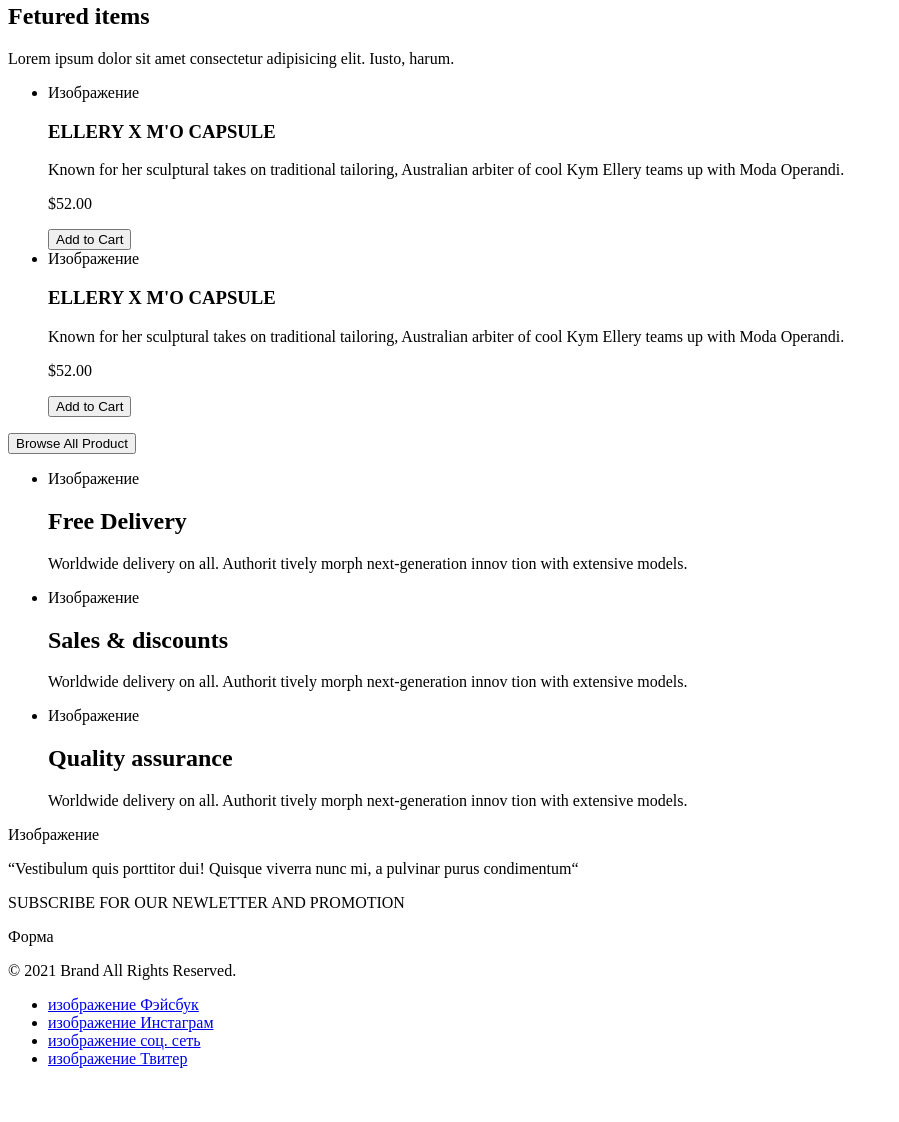
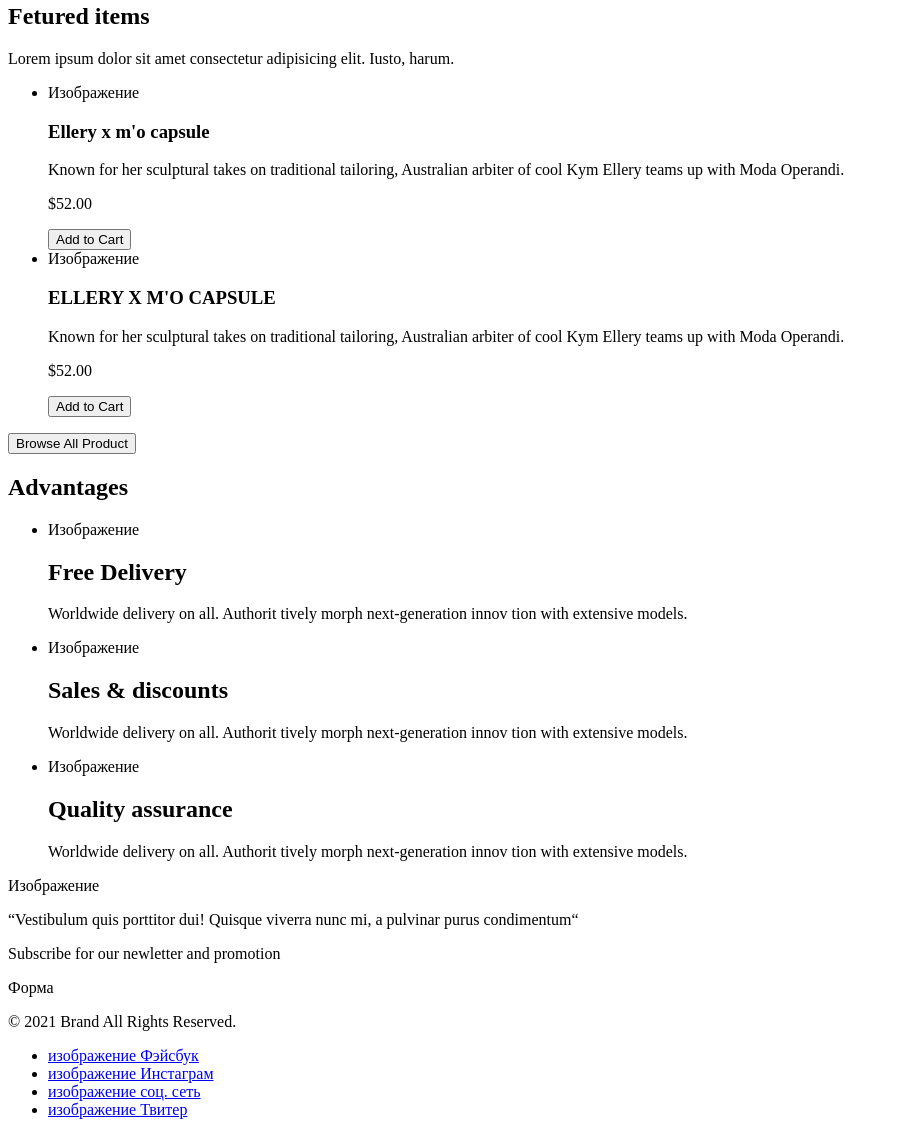
Before and after one commit to A-Alexander-S/shop-1, a plain HTML site: page index.html in a window 1280 px wide. Shown: the part 1060-2182 px from the top of the page, without its empty margins (0-899 px from the left). Before the commit the page ends 2144 px from the top, so only its background shows below. Drawn offline with Linux system fonts and the light colour scheme.

Commit message:
fix index.html

```diff
--- a/index.html
+++ b/index.html
@@ -55,7 +55,7 @@
     <main class="main">
         <section class="intro">
             изображение
-            <h1>THE BRAND OF LUXERIOUS FASHION</h1>
+            <h1>The brand of luxerious fashion</h1>
         </section>
         <section class="stock">
             <h2>Stock</h2>
@@ -84,7 +84,7 @@
             <ul>
                 <li>
                     Изображение
-                    <h3>ELLERY X M'O CAPSULE</h3>
+                    <h3>Ellery x m'o capsule</h3>
                     <p>Known for her sculptural takes on traditional tailoring, Australian arbiter of cool Kym Ellery
                         teams up with Moda Operandi.</p>
                     <p>$52.00</p>
@@ -103,6 +103,7 @@
         </section>
 
         <section class="advantages">
+            <h2>Advantages</h2>
             <ul>
                 <li>
                     Изображение
@@ -128,7 +129,7 @@
     <footer class="footer">
         Изображение
         <p>“Vestibulum quis porttitor dui! Quisque viverra nunc mi, a pulvinar purus condimentum“</p>
-        <p>SUBSCRIBE FOR OUR NEWLETTER AND PROMOTION</p>
+        <p>Subscribe for our newletter and promotion</p>
         <div>Форма</div>
         <div>
             <p>© 2021 Brand All Rights Reserved.</p>
```
